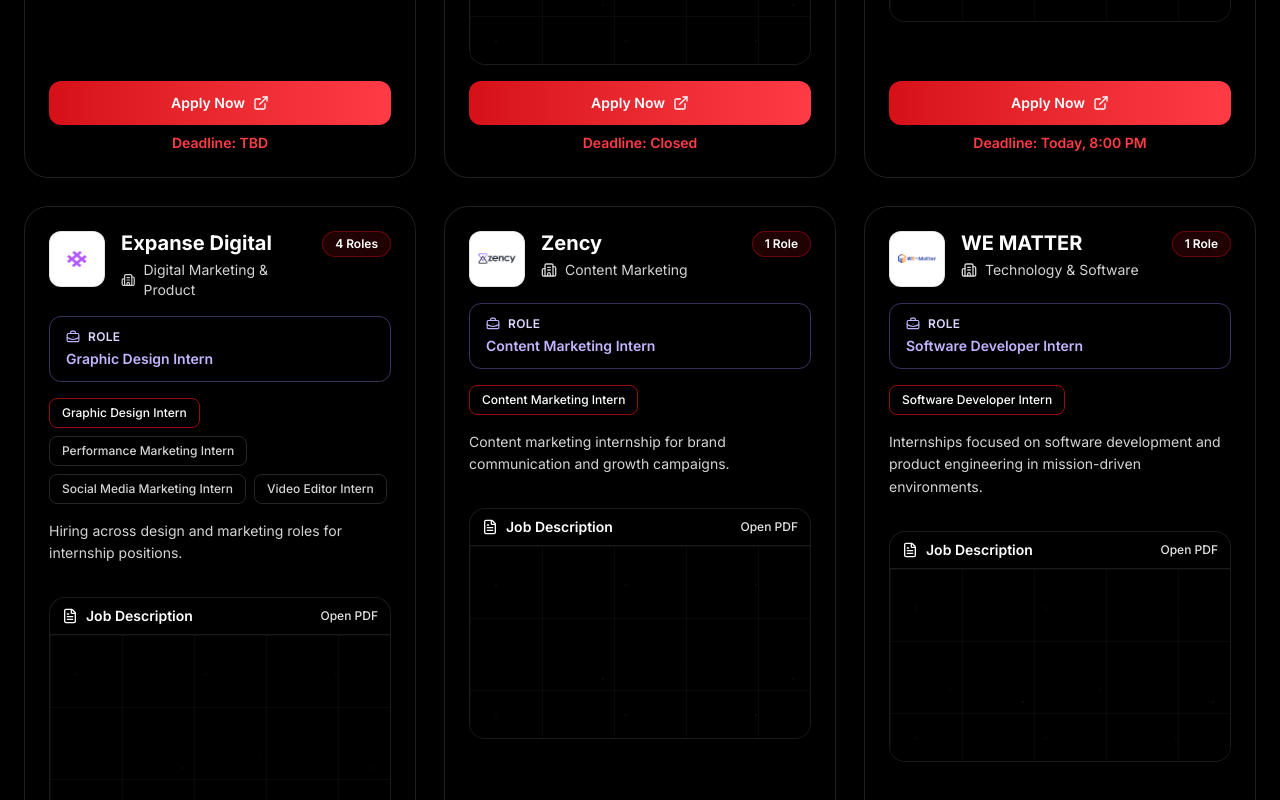
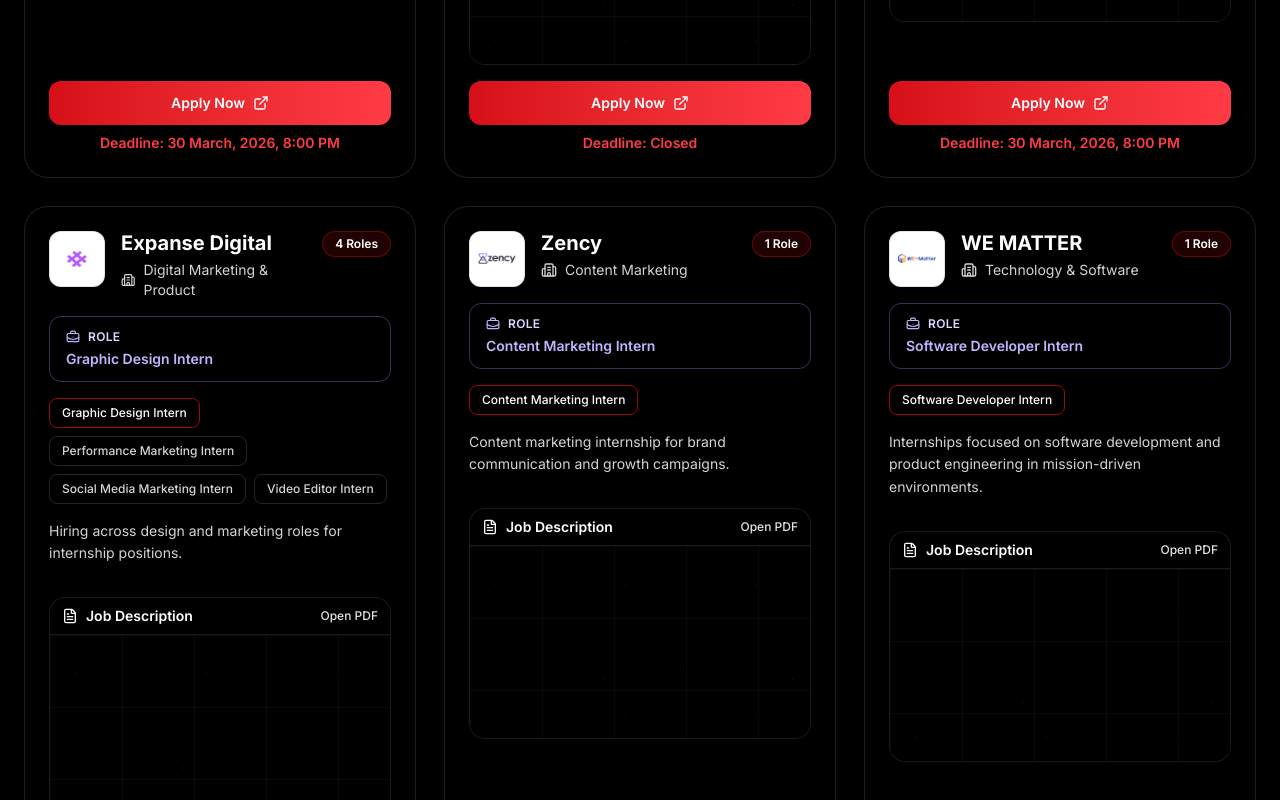
Before and after one commit to KaivalyaJoglekar/Internship-Fair, a Next.js app: page /companies in a window 1280 px wide. Shown: the part 1020-1820 px from the top of the page. Built offline with nearby package versions, Linux system fonts and the light colour scheme.

Commit message:
added form link for adbureau

```diff
--- a/app/components/DeadlineCountdown.tsx
+++ b/app/components/DeadlineCountdown.tsx
@@ -23,28 +23,72 @@
 const MINUTE = 60 * 1000;
 const SECOND = 1000;
 
+const getDayOrdinal = (day: number): string => {
+  if (day % 100 >= 11 && day % 100 <= 13) return `${day}th`;
+
+  switch (day % 10) {
+    case 1:
+      return `${day}st`;
+    case 2:
+      return `${day}nd`;
+    case 3:
+      return `${day}rd`;
+    default:
+      return `${day}th`;
+  }
+};
+
+const formatDeadlineLabel = (date: Date): string => {
+  const month = date.toLocaleString("en-US", { month: "long" });
+  const day = getDayOrdinal(date.getDate());
+  const year = date.getFullYear();
+  const time = date.toLocaleTimeString("en-US", {
+    hour: "numeric",
+    minute: "2-digit",
+    hour12: true,
+  });
+
+  return `${day} ${month} ${year}, ${time}`;
+};
+
+const getDeadlineSequence = (baseDate: Date) => {
+  const dayStart = new Date(baseDate);
+  dayStart.setHours(0, 0, 0, 0);
+
+  const nextDayStart = new Date(dayStart);
+  nextDayStart.setDate(nextDayStart.getDate() + 1);
+
+  const generalDeadline = new Date(dayStart);
+  generalDeadline.setHours(20, 0, 0, 0);
+
+  const nexafloDeadline = new Date(nextDayStart);
+  nexafloDeadline.setHours(12, 0, 0, 0);
+
+  const paryaDeadline = new Date(nextDayStart);
+  paryaDeadline.setHours(18, 0, 0, 0);
+
+  const adbureauDeadline = new Date(nextDayStart);
+  adbureauDeadline.setHours(21, 0, 0, 0);
+
+  return [
+    { target: generalDeadline, label: `Deadline: ${formatDeadlineLabel(generalDeadline)}` },
+    { target: nexafloDeadline, label: `Nexaflo Deadline: ${formatDeadlineLabel(nexafloDeadline)}` },
+    { target: paryaDeadline, label: `ParyaTech Deadline: ${formatDeadlineLabel(paryaDeadline)}` },
+    { target: adbureauDeadline, label: `Adbureau Deadline: ${formatDeadlineLabel(adbureauDeadline)}` },
+  ];
+};
+
 const getActiveDeadline = (): DeadlineTarget => {
   const now = new Date();
 
-  const todayEightPm = new Date(now);
-  todayEightPm.setHours(20, 0, 0, 0);
+  const cycleStart = new Date(now);
+  cycleStart.setHours(0, 0, 0, 0);
 
-  if (now < todayEightPm) {
-    return {
-      target: todayEightPm,
-      label: "Deadline Today - 8:00 PM",
-    };
-  }
+  const sequence = getDeadlineSequence(cycleStart);
+  const active = sequence.find((item) => now < item.target);
 
-  const nexafloDeadline = new Date(now);
-  nexafloDeadline.setDate(nexafloDeadline.getDate() + 1);
-  nexafloDeadline.setHours(12, 0, 0, 0);
-
-  if (now < nexafloDeadline) {
-    return {
-      target: nexafloDeadline,
-      label: "Nexaflo Deadline - Tomorrow 12:00 PM",
-    };
+  if (active) {
+    return active;
   }
 
   return {
@@ -95,7 +139,7 @@
     minutes: 0,
     seconds: 0,
   });
-  const [deadlineLabel, setDeadlineLabel] = useState("Deadline Today - 8:00 PM");
+  const [deadlineLabel, setDeadlineLabel] = useState("Deadline: 30th March 2026, 8:00 PM");
 
   const refreshCountdown = useMemo(
     () => () => {
--- a/app/data/companyCardDetails.ts
+++ b/app/data/companyCardDetails.ts
@@ -4,6 +4,7 @@
   logo: string;
   industry: string;
   shortDescription: string;
+  deadline?: string;
   roles: Role[];
 }
 
@@ -24,6 +25,7 @@
     logo: "/logos/RUDRA CyberSecurity.png",
     industry: "Cybersecurity",
     shortDescription: "Core cybersecurity internship opportunity with engineering-focused exposure.",
+    deadline: "30 March, 2026, 8:00 PM",
     roles: [
       {
         id: "cyber-security-engineer-intern",
@@ -42,6 +44,7 @@
     logo: "/logos/Galaxy HomeAutomation.png",
     industry: "IoT & Smart Home",
     shortDescription: "Internship openings across AI, business growth, marketing, and R&D tracks.",
+    deadline: "Closed",
     roles: [
       {
         id: "ai-intern",
@@ -85,6 +88,7 @@
     logo: "/logos/Stravex.png",
     industry: "Logistics & Operations Tech",
     shortDescription: "Internship opportunities in marketing growth and creative media production.",
+    deadline: "30 March, 2026, 8:00 PM",
     roles: [
       {
         id: "graphic-video-editing-intern",
@@ -110,6 +114,7 @@
     logo: "/logos/Expanse Digital.png",
     industry: "Digital Marketing & Product",
     shortDescription: "Hiring across design and marketing roles for internship positions.",
+    deadline: "30 March, 2026, 8:00 PM",
     roles: [
       {
         id: "graphic-design-intern",
@@ -153,6 +158,7 @@
     logo: "/logos/Zency.png",
     industry: "Content Marketing",
     shortDescription: "Content marketing internship for brand communication and growth campaigns.",
+    deadline: "30 March, 2026, 8:00 PM",
     roles: [
       {
         id: "content-marketing-intern",
@@ -170,6 +176,7 @@
     logo: "/logos/WE MATTER.png",
     industry: "Technology & Software",
     shortDescription: "Internships focused on software development and product engineering in mission-driven environments.",
+    deadline: "Closed",
     roles: [
       {
         id: "software-developer-intern",
@@ -187,6 +194,7 @@
     logo: "/logos/Kreare - Logo.png",
     industry: "Creative & Business Services",
     shortDescription: "Openings across design, animation, and business development internship tracks.",
+    deadline: "30 March, 2026, 8:00 PM",
     roles: [
       {
         id: "graphic-design-intern",
@@ -221,6 +229,7 @@
     logo: "/logos/HnT Foods - Logo.png",
     industry: "Food & Beverage",
     shortDescription: "Internship opportunity in sales and business development for a fast-growing food brand.",
+    deadline: "30 March, 2026, 8:00 PM",
     roles: [
       {
         id: "sales-business-development-intern",
@@ -238,6 +247,7 @@
     logo: "/logos/Audix - Logo.png",
     industry: "Business Services",
     shortDescription: "Internship opening in business development for growth and partnerships.",
+    deadline: "30 March, 2026, 8:00 PM",
     roles: [
       {
         id: "business-development-associate",
@@ -255,6 +265,7 @@
     logo: "/logos/SecMark - Logo.png",
     industry: "Digital Marketing & Business Development",
     shortDescription: "Internship opportunities in digital marketing and business development roles.",
+    deadline: "30 March, 2026, 8:00 PM",
     roles: [
       {
         id: "digital-marketing-intern",
@@ -281,6 +292,7 @@
     logo: "/logos/Vighnesh INC - Logo.png",
     industry: "XR, AI & Creative Technology",
     shortDescription: "Internship openings across Unity/AR/VR development, CV/ML research, and creative leadership.",
+    deadline: "Closed",
     roles: [
       {
         id: "unity-ar-vr-developer-intern",
@@ -324,6 +336,7 @@
     logo: "/logos/Florencia Paris.png",
     industry: "Luxury Retail",
     shortDescription: "Social media focused internship opportunity in fashion and retail.",
+    deadline: "30 March, 2026, 8:00 PM",
     roles: [
       {
         id: "social-media-intern",
@@ -342,6 +355,7 @@
      logo: "/logos/NexaFlo Automations - Logo.png",
      industry: "AI & Automation",
      shortDescription: "AI-focused internship opportunity in intelligent automation solutions.",
+     deadline: "31st March 2026, 12:00 PM",
      roles: [
        {
          id: "ai-intern",
@@ -368,6 +382,7 @@
     logo: "/logos/Paryatech logo.jpeg",
     industry: "Technology",
     shortDescription: "Internship opportunities across engineering and product design tracks.",
+    deadline: "31st March 2026, 6:00 PM",
     roles: [
       {
         id: "engineering-intern",
@@ -393,6 +408,7 @@
     logo: "/logos/Adbureau -Logo.png",
     industry: "AI, Automation & Market Intelligence",
     shortDescription: "Internship opportunities across AI engineering, automation systems, and growth intelligence roles.",
+    deadline: "31st March 2026, 9:00 PM",
     roles: [
       {
         id: "ai-outreach-engineer-intern",
@@ -400,7 +416,7 @@
         roleType: "tech",
         deadline: "11:00 PM Today",
         jdPdf: "/Job%20Description/Adbureau%20-%20AI%20Outreach%20Engineer.pdf",
-        applyLink: "#",
+        applyLink: "https://forms.gle/3SUJzTYHa6DfGLG77",
         stipend: "₹5,000 - ₹25,000 (Performance Based)"
       },
       {
@@ -409,7 +425,7 @@
         roleType: "tech",
         deadline: "11:00 PM Today",
         jdPdf: "/Job%20Description/Adbureau%20-%20Automation%20%26%20Systems%20Engineer.pdf",
-        applyLink: "#",
+        applyLink: "https://forms.gle/3SUJzTYHa6DfGLG77",
         stipend: "₹5,000 - ₹25,000 (Performance Based)"
       },
       {
@@ -418,7 +434,7 @@
         roleType: "non-tech",
         deadline: "11:00 PM Today",
         jdPdf: "/Job%20Description/Adbureau%20-%20D2C%20Market%20Intelligence%20Analyst.pdf",
-        applyLink: "#",
+        applyLink: "https://forms.gle/3SUJzTYHa6DfGLG77",
         stipend: "₹5,000 - ₹25,000 (Performance Based)"
       },
       {
@@ -427,7 +443,7 @@
         roleType: "non-tech",
         deadline: "11:00 PM Today",
         jdPdf: "/Job%20Description/Adbureau%20-%20GTM%20Research%20Analyst.pdf",
-        applyLink: "#",
+        applyLink: "https://forms.gle/3SUJzTYHa6DfGLG77",
         stipend: "₹5,000 - ₹25,000 (Performance Based)"
       },
       {
@@ -436,7 +452,7 @@
         roleType: "non-tech",
         deadline: "11:00 PM Today",
         jdPdf: "/Job%20Description/Adbureau%20-%20Lead%20Data%20Enrichment%20CRM%20Associate.pdf",
-        applyLink: "#",
+        applyLink: "https://forms.gle/3SUJzTYHa6DfGLG77",
         stipend: "₹5,000 - ₹25,000 (Performance Based)"
       }
     ]
@@ -444,45 +460,14 @@
 
 
 ];
-
-const CLOSED_TECH_COMPANY_IDS = new Set([
-  "galaxy-homeautomation",
-  "we-matter",
-  "vignesh-inc",
-]);
-
-const getCompanyDeadlineLabel = (companyId: string): string => {
-  if (companyId === "rudra-cybersecurity") {
-    return "TBD";
-  }
-
-  if (CLOSED_TECH_COMPANY_IDS.has(companyId)) {
-    return "Closed";
-  }
-
-  if (companyId === "nexaflo-automation") {
-    return "Tomorrow, 12:00 PM";
-  }
-
-  if (companyId === "paryatech") {
-    return "31st March, 6:00 PM";
-  }
-
-  if (companyId === "adbureau-analytics") {
-    return "31st March, 9:00 PM";
-  }
-
-  return "Today, 8:00 PM";
-};
-
 export const mockCompanies: Company[] = baseCompanies.map((company) => {
-  const deadline = getCompanyDeadlineLabel(company.id);
+  const deadline = company.deadline;
 
   return {
     ...company,
     roles: company.roles.map((role) => ({
       ...role,
-      deadline,
+      deadline: deadline ?? role.deadline,
     })),
   };
 });
```
